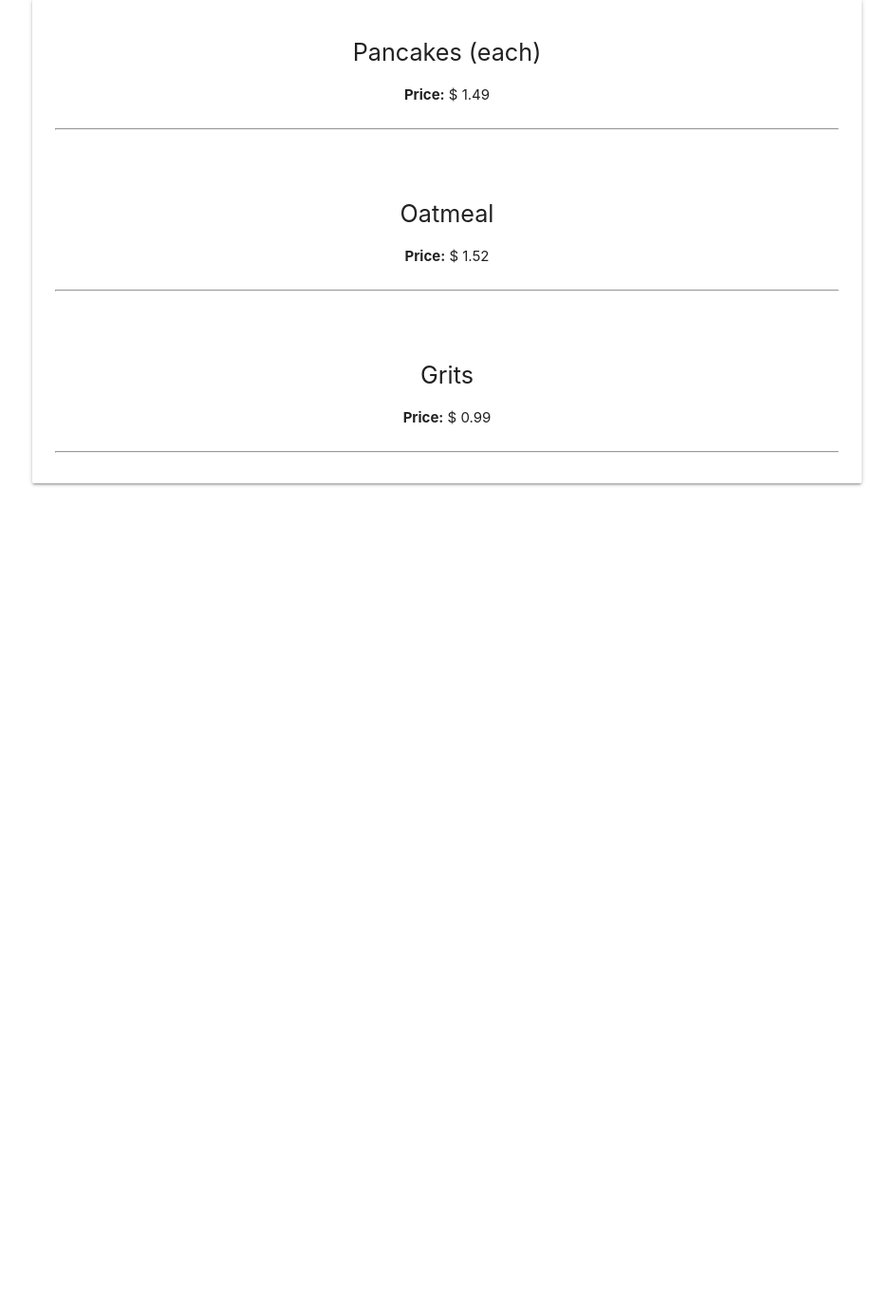
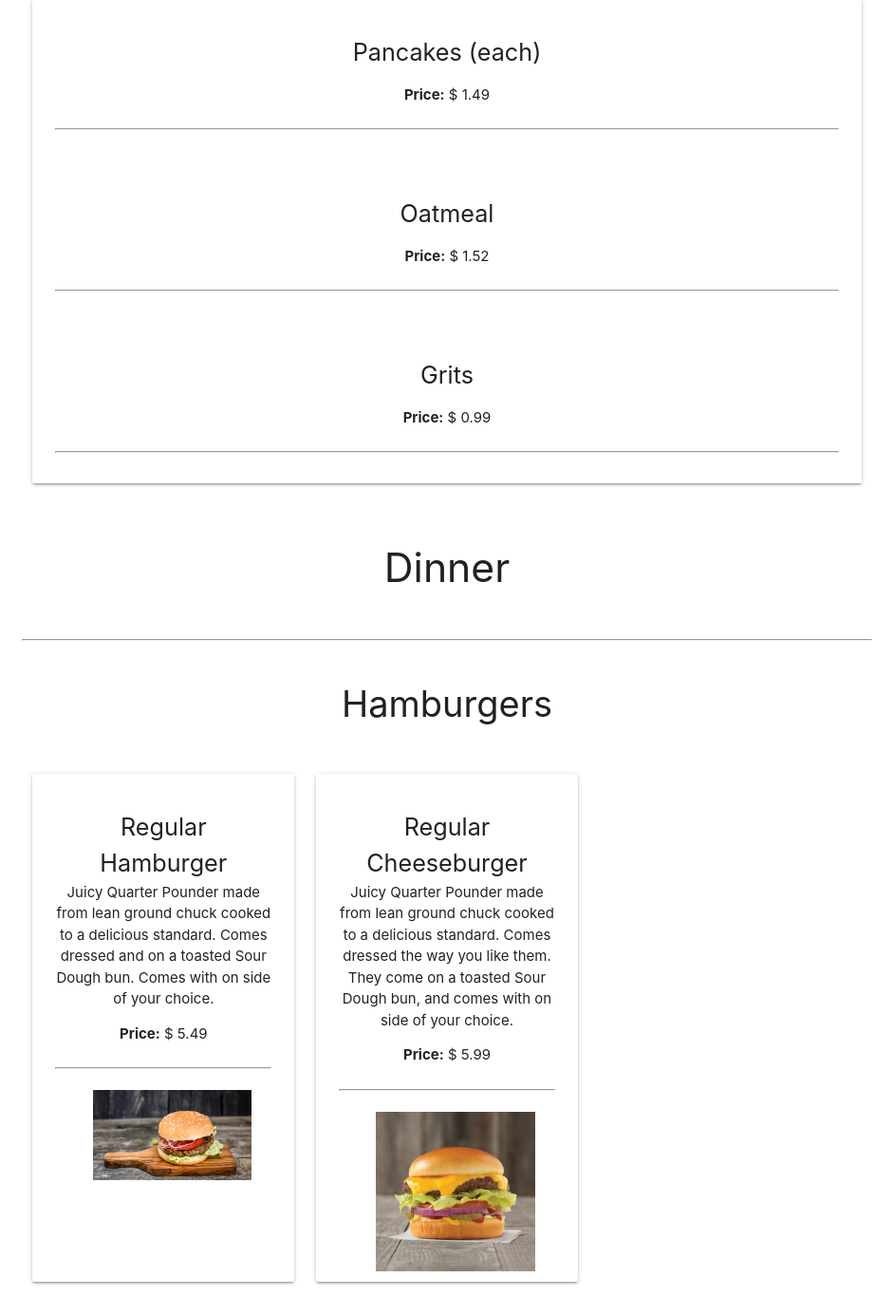
Before and after one commit to Dannyp123/Dunn-s-Country-Store-table-reservation, a Django app: page /menu in a window 1280 px wide. Shown: the part 2927-4312 px from the top of the page at 95% size, without its empty margins (169-1110 px from the left). Before the commit the page ends 3439 px from the top, so only its background shows below. Run offline with Django 3.2, Linux system fonts and the light colour scheme; some libraries are stand-ins or nearby versions.

Commit message:
started to work on the main dinner menu

```diff
--- a/app/data.py
+++ b/app/data.py
@@ -132,5 +132,17 @@ BREAKFAST = {
     }, {
         "name": "Grits",
         "price": 0.99,
-    }]
+    }],
+    "hburgers" : [{
+        "name" : "Regular Hamburger",
+        "description" : "Juicy Quarter Pounder made from lean ground chuck cooked to a delicious standard. Comes dressed and on a toasted Sour Dough bun. Comes with on side of your choice. ",
+        "price": 5.49,
+        "img": "/static/images/burger.jpeg"
+    }],
+    "cburgers" : [{
+        "name" : "Regular Cheeseburger",
+        "description": "Juicy Quarter Pounder made from lean ground chuck cooked to a delicious standard. Comes dressed the way you like them. They come on a toasted Sour Dough bun, and comes with on side of your choice. ",
+        "price" : 5.99,
+        "img" : "/static/images/ch-burger.jpg"
+    }],
 }
--- a/app/static/style.css
+++ b/app/static/style.css
@@ -88,6 +88,10 @@
         height: 475px;
     }
 
+    .burgerCard {
+        height: 525px;
+    }
+
     .biscuitTitle {
         font-size: 28px;
     }
@@ -98,6 +102,10 @@
 
     .plateTitle {
         font-size: 28px;
+    }
+
+    .burgerTitle {
+        font-size: 28px
     }
 }
 
@@ -110,6 +118,10 @@
 
     .menuCard {
         height: 550px;
+    }
+
+    .burgerCard {
+        height: 600px;
     }
 
     .omeletImgs {
@@ -143,6 +155,10 @@
     .plateTitle {
         font-size: 28px;
     }
+
+    .burgerTitle {
+        font-size: 28px;
+    }
 }
 
 /* LARGER SCREENS */
@@ -166,6 +182,10 @@
         height: 460px;
     }
 
+    .burgerCard {
+        height: 535px;
+    }
+
     .card-1 {
         height: 448px !important;
     }
@@ -186,4 +206,8 @@
     .plateTitle {
         font-size: 38px;
     }
+
+    .burgerTitle {
+        font-size: 38px;
+    }
 }
--- a/app/templates/menu.html
+++ b/app/templates/menu.html
@@ -121,6 +121,52 @@
             </div>
         </div>
     </div>
+    <p class="big-1 center-align">Dinner</p>
+    <hr>
+    <p class="center-align burgerTitle">Hamburgers</p>
+
+    <div class="row spacer">
+        {% for r_burger in BREAKFAST.hburgers %}
+        <div class="col l4 s12">
+            <div class="card burgerCard">
+                <div class="card-content">
+                    <div class="spacer">
+                        <p class="flow-text center-align">{{r_burger.name}}</p>
+                    </div>
+                    <p class="center-align">{{r_burger.description}}</p>
+                    <div class="spacer">
+                        <p class="center-align " style="margin-bottom: 24px;"><b>Price:</b> $
+                            {{r_burger.price}}</p>
+                    </div>
+                    <hr>
+                    <div class="breakfastImgs">
+                        <img class="col s12 l10 m8" src="{{r_burger.img}}" />
+                    </div>
+                </div>
+            </div>
+        </div>
+        {% endfor %}
+        {% for ch_burger in BREAKFAST.cburgers %}
+        <div class="col l4 s12">
+            <div class="card burgerCard">
+                <div class="card-content">
+                    <div class="spacer">
+                        <p class="flow-text center-align">{{ch_burger.name}}</p>
+                    </div>
+                    <p class="center-align">{{ch_burger.description}}</p>
+                    <div class="spacer">
+                        <p class="center-align " style="margin-bottom: 24px;"><b>Price:</b> $
+                            {{ch_burger.price}}</p>
+                    </div>
+                    <hr>
+                    <div class="breakfastImgs">
+                        <img class="col s12 l10 m8" src="{{ch_burger.img}}" />
+                    </div>
+                </div>
+            </div>
+        </div>
+        {% endfor %}
+    </div>
 
 </div>
 {% endblock body %}
```
Also changed, not shown: app/static/images/burger.jpeg (added), app/static/images/ch-burger.jpg (added).
